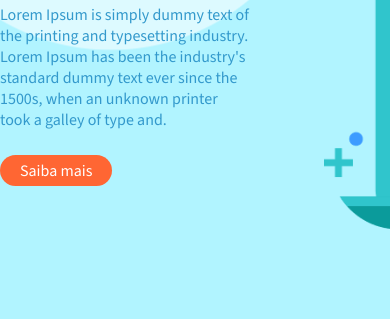
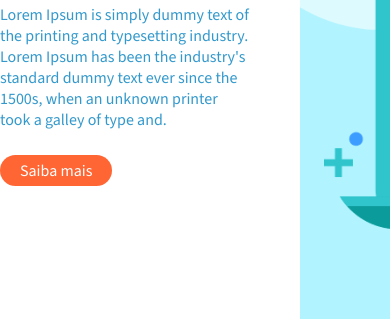
Before and after one commit to Erickbryan01/hand-on-1, a plain HTML site: page index.html in a window 390 px wide. Shown: the part 449-768 px from the top of the page. Drawn offline with nearby package versions, Linux system fonts and the light colour scheme; files whose address does not match are found by name.

Commit message:
completando o background responsivo do site

```diff
--- /dev/null
+++ b/assets/css/responsive.css
@@ -0,0 +1,77 @@
+@media (max-width: 2500px) {
+    Body{
+        background-size: 1250px;
+    }
+}
+@media (max-width: 2400px) {
+    Body{
+        background-size: 1200px;
+    }
+}
+@media (max-width: 2300px) {
+    Body{
+        background-size: 1150px;
+    }
+}
+
+@media (max-width: 2200px) {
+    Body{
+        background-size: 1100px;
+    }
+}
+@media (max-width: 2100px) {
+    Body{
+        background-size: 1050px;
+    }
+}
+@media (max-width: 2000px) {
+    Body{
+        background-size: 1000px;
+    }
+}
+@media (max-width: 1900px) {
+    Body{
+        background-size: 950px;
+    }
+}
+@media (max-width: 1800px) {
+    Body{
+        background-size: 880px;
+    }
+}
+
+@media (max-width: 1700px ){
+    body{
+        background-size: 800px;
+    }
+
+}
+
+@media (max-width: 1550px) {
+    body {
+        background-size: 750px;
+    }
+}
+
+@media (max-width: 1440px) {
+    body{
+        background-size: 750px;
+    }
+}
+
+@media (max-width: 1330px) {
+    body{
+        background-size: 650px;
+    }
+}
+
+@media (max-width: 1220px) {
+    body {
+        background-size: 600px;
+    }
+}
+@media (max-width: 1100px) {
+    body {
+        background-position-x: 300px !important;
+    }
+}
--- a/assets/css/style.css
+++ b/assets/css/style.css
@@ -6,6 +6,7 @@
 @import "./header.css";
 @import "./main.css";
 @import "./footer.css";
+@import "./responsive.css";
 
 /*css reset */
 *{
```
